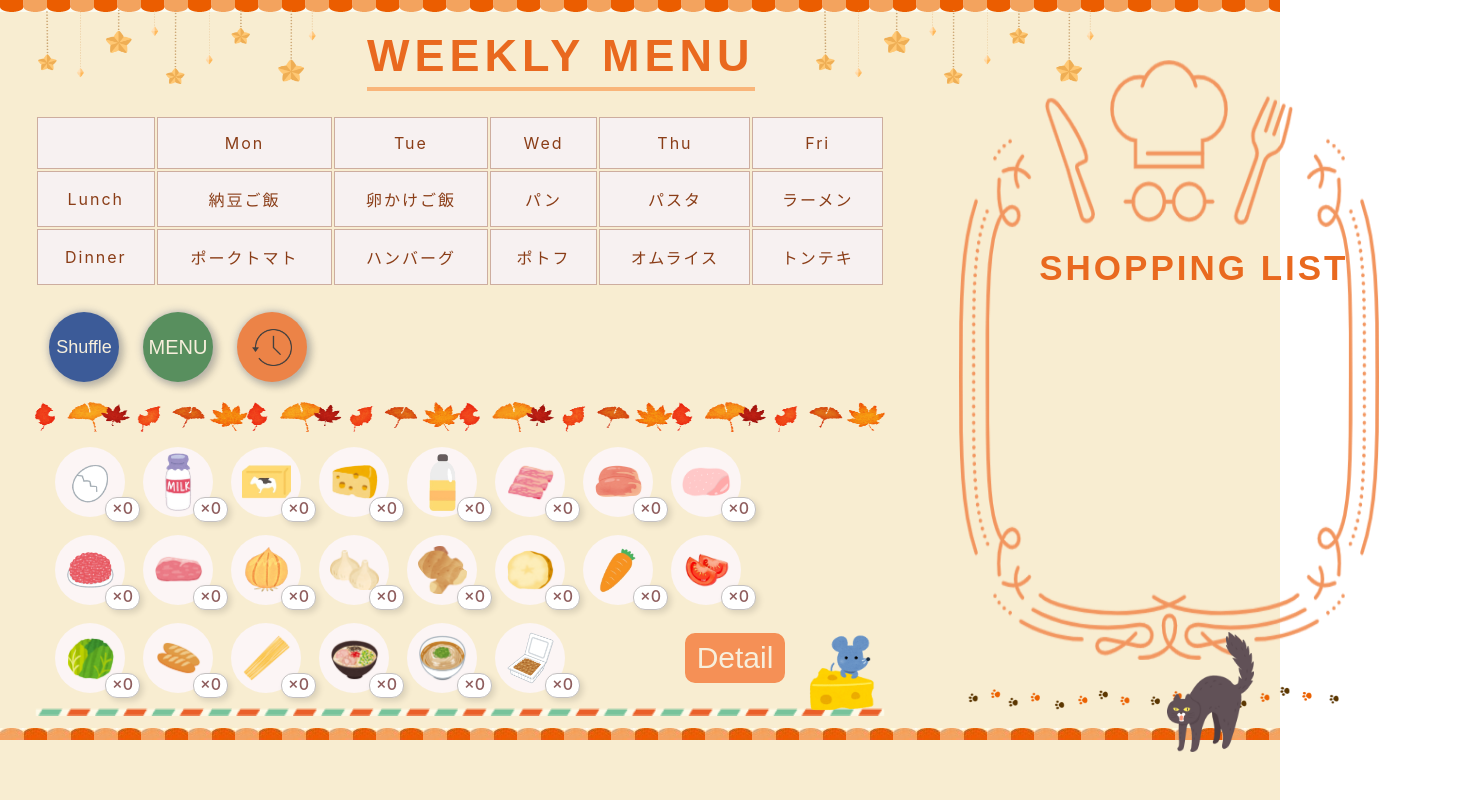
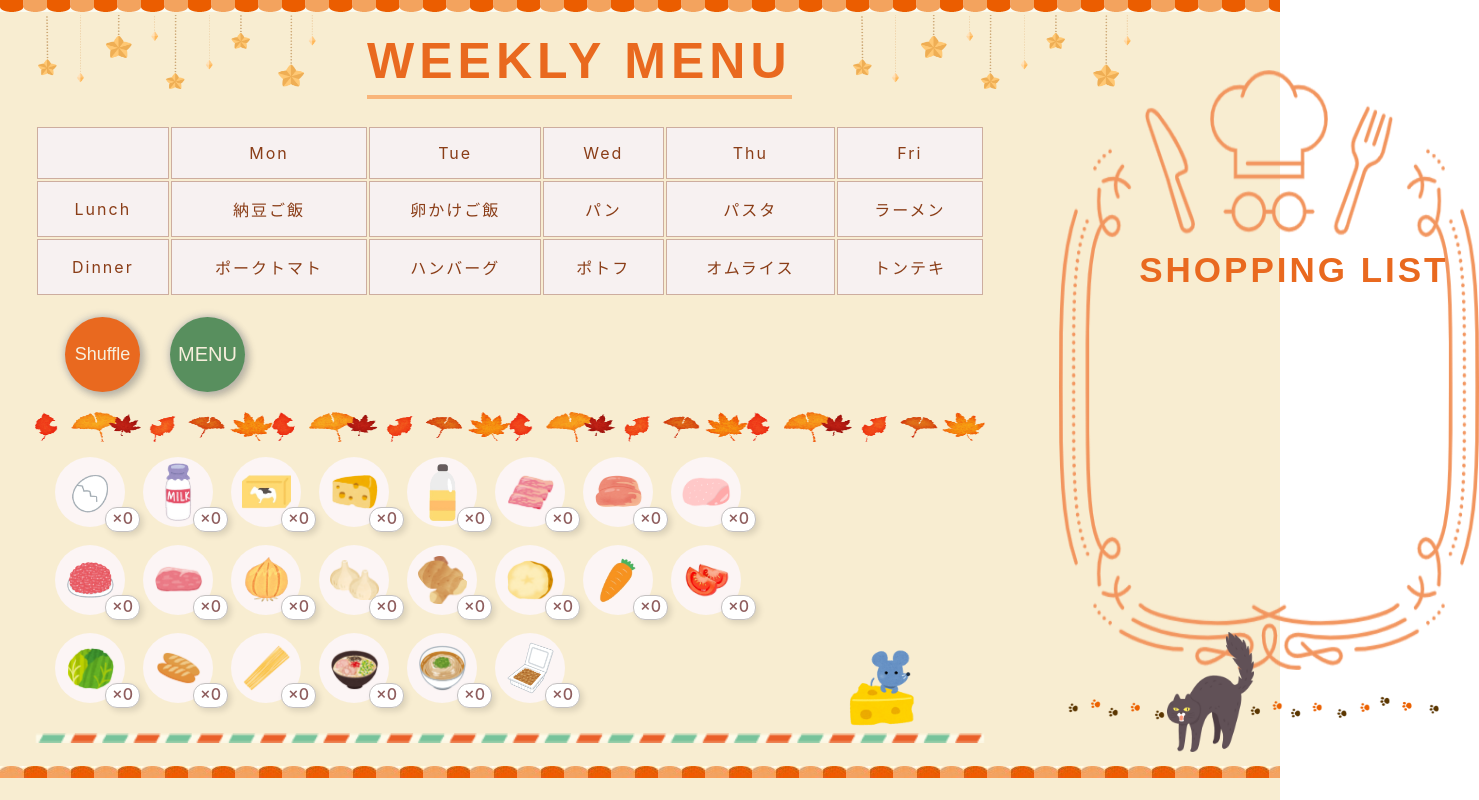
Before and after one commit to tkze0811/weekly-menu-picker, a React (Create React App) app: page / in a window 1280 px wide. Shown: the whole page, 1479 px wide, since content can reach past the window. Built offline with nearby package versions, Linux system fonts and the light colour scheme; a web font is replaced by a local one.

Commit message:
Detailボタン、履歴ボタン削除、CSS整えた

```diff
--- a/src/components/loading.tsx
+++ b/src/components/loading.tsx
@@ -33,7 +33,7 @@ to{
 }
 `;
 const LoadingContainer = styled.div`
-  animation: ${fadeIn} 0.5s 3s ease-in-out forwards;
+  animation: ${fadeIn} 0.3s 1s ease-in-out forwards;
   z-index: 100;
   top: 0;
   left: 0;
@@ -43,7 +43,7 @@ const LoadingContainer = styled.div`
   position: absolute;
 `;
 const LoadingImg = styled.img`
-  animation: 3.5s linear infinite ${slidein};
+  animation: 1.3s linear infinite ${slidein};
   height: 150px;
   width: 230px;
   position: absolute;
--- a/src/components/shoppingList.tsx
+++ b/src/components/shoppingList.tsx
@@ -20,7 +20,7 @@ export const ShoppingList = ({ className, shoppingList }: Props) => {
           ))}
         </List>
       </ListContent>
-      <StyledPencilImage src="catswalk.png" />
+      <StyledCatwalkImage src="catswalk.png" />
     </ShoppingListContainer>
   );
 };
@@ -32,7 +32,7 @@ const ShoppingListImg = styled.img`
   height: 600px;
   width: 420px;
   position: absolute;
-  bottom: 10px;
+  bottom: 0px;
   left: 10%;
   position: relative;
 `;
@@ -52,7 +52,7 @@ const Title = styled.h3`
 const List = styled.ul`
   list-style: none;
   font-size: 18px;
-  margin-top: 15px;
+  margin-top: 14px;
   margin-left: 55px;
   width: auto;
   height: 290px;
@@ -63,10 +63,11 @@ const List = styled.ul`
   ::-webkit-scrollbar-thumb {
   }
 `;
-const StyledPencilImage = styled.img`
+const StyledCatwalkImage = styled.img`
   height: 50px;
   width: 400px;
   margin-left: 40px;
+  margin-top: 10px;
 `;
 const Item = styled.li`
   letter-spacing: 4px;
--- a/src/screens/WeeklyMenuScreen.tsx
+++ b/src/screens/WeeklyMenuScreen.tsx
@@ -42,19 +42,12 @@ export const WeeklyMenuScreen = () => {
             </ShuffleButton>
             <MenuButton onClick={openDialog}>MENU</MenuButton>
             <MenuDialog closeDialog={closeDialog} ref={dialogRef} />
-
-            <HistoryButton>
-              <StyledHistoryImage src="history.png" />
-            </HistoryButton>
           </ButtonContainer>
 
           <StyledLineImage src="otiba.png" />
           <StyledFoodList />
 
-          <DetailWrapper>
-            <DetailButton>Detail</DetailButton>
-            <StyledImage src="nezumi.png" />
-          </DetailWrapper>
+          <StyledImage src="nezumi.png" />
 
           <StyledPopLineImage src="green_orangeline.png" />
         </MenuContainer>
@@ -86,7 +79,7 @@ const MenuContainer = styled.div`
 const Header = styled.header`
   letter-spacing: 5px;
   display: flex;
-  padding-top: 50px;
+  padding-top: 60px;
   padding-left: 22px;
   height: 70px;
   gap: 45px;
@@ -94,13 +87,14 @@ const Header = styled.header`
   background-repeat: repeat-x;
   align-items: center;
 `;
+
 const StyledLeftImage = styled.img`
   margin-top: 50px;
   height: 150px;
   width: 300px;
 `;
 const Title = styled.h1`
-  font-size: 45px;
+  font-size: 50px;
   font-family: fantasy;
   color: #e9691f;
   border-bottom: 4px solid #f9b57a;
@@ -113,22 +107,22 @@ const StyledRightImage = styled.img`
   width: 300px;
 `;
 const StyledWeeklyMenuTable = styled(WeeklyMenuTable)`
-  margin-top: 45px;
-  padding-bottom: 20px;
+  margin-top: 55px;
+  padding-bottom: 15px;
   text-align: center;
   color: #8a3d17;
 `;
 const ButtonContainer = styled.div`
-  margin-left: 14px;
+  margin-left: 30px;
   display: flex;
-  gap: 24px;
+  gap: 30px;
   margin-top: 5px;
 `;
 const ShuffleButton = styled.button`
-  width: 70px;
+  width: 75px;
   aspect-ratio: 1;
   font-family: fantasy;
-  background-color: #3c5b98;
+  background-color: #e9691f;
   color: #f7efdc;
   font-size: 18px;
   border-radius: 50%;
@@ -140,7 +134,7 @@ const ShuffleButton = styled.button`
   }
 `;
 const MenuButton = styled.button`
-  width: 70px;
+  width: 75px;
   aspect-ratio: 1;
   font-family: fantasy;
   background-color: #588f5e;
@@ -154,66 +148,25 @@ const MenuButton = styled.button`
     transform: translate(3px, 3px);
   }
 `;
-
-const HistoryButton = styled.button`
-  display: flex;
-  align-items: center;
-  justify-content: center;
-  width: 70px;
-  aspect-ratio: 1;
-  background-color: #ec8347;
-  border-radius: 50%;
-  box-shadow: 0px 0px 8px #b1b1b1, 4px 4px 8px rgb(0 0 0 / 24%);
-
-  &:hover {
-    box-shadow: none;
-    transform: translate(3px, 3px);
-  }
-`;
-const StyledHistoryImage = styled.img`
-  width: 40px;
-  height: 37px;
-`;
 const StyledLineImage = styled.img`
   height: 30px;
   margin-top: 20px;
   margin-bottom: 15px;
 `;
 const StyledFoodList = styled(FoodList)`
-  margin-bottom: 15px;
+  margin-bottom: 30px;
   padding-left: 20px;
 `;
-const DetailWrapper = styled.div`
+const StyledImage = styled.img`
   position: absolute;
-  display: flex;
-  gap: 20px;
+  right: 60px;
   bottom: 15px;
-  right: 0px;
-`;
-const DetailButton = styled.button`
-  background-color: #f59056;
-  border-radius: 10px;
-  width: 100px;
-  height: 50px;
-  margin: 0 0 0 auto;
-  font-size: 30px;
-  color: #f7efdc;
-  font-family: fantasy;
-  font-weight: 400;
-  border: 2px solid #f59056;
-  &:hover {
-    color: #f2ac60;
-    background: #f8f3e6;
-    transition-duration: 0.4s;
-  }
-`;
-const StyledImage = styled.img`
   height: 80px;
   width: 80px;
 `;
 const StyledPopLineImage = styled.img`
-  height: 8px;
-  width: 850px;
+  height: 10px;
+  width: 950px;
 `;
 const ShoppingListWrapper = styled.div`
   display: block;
@@ -234,6 +187,7 @@ const StyledShoppingList = styled(ShoppingList)`
 const Footer = styled.footer`
   display: flex;
   height: 13px;
+  margin-top: 23px;
   background-image: url("header.jpg");
   background-repeat: repeat-x;
 `;
```
